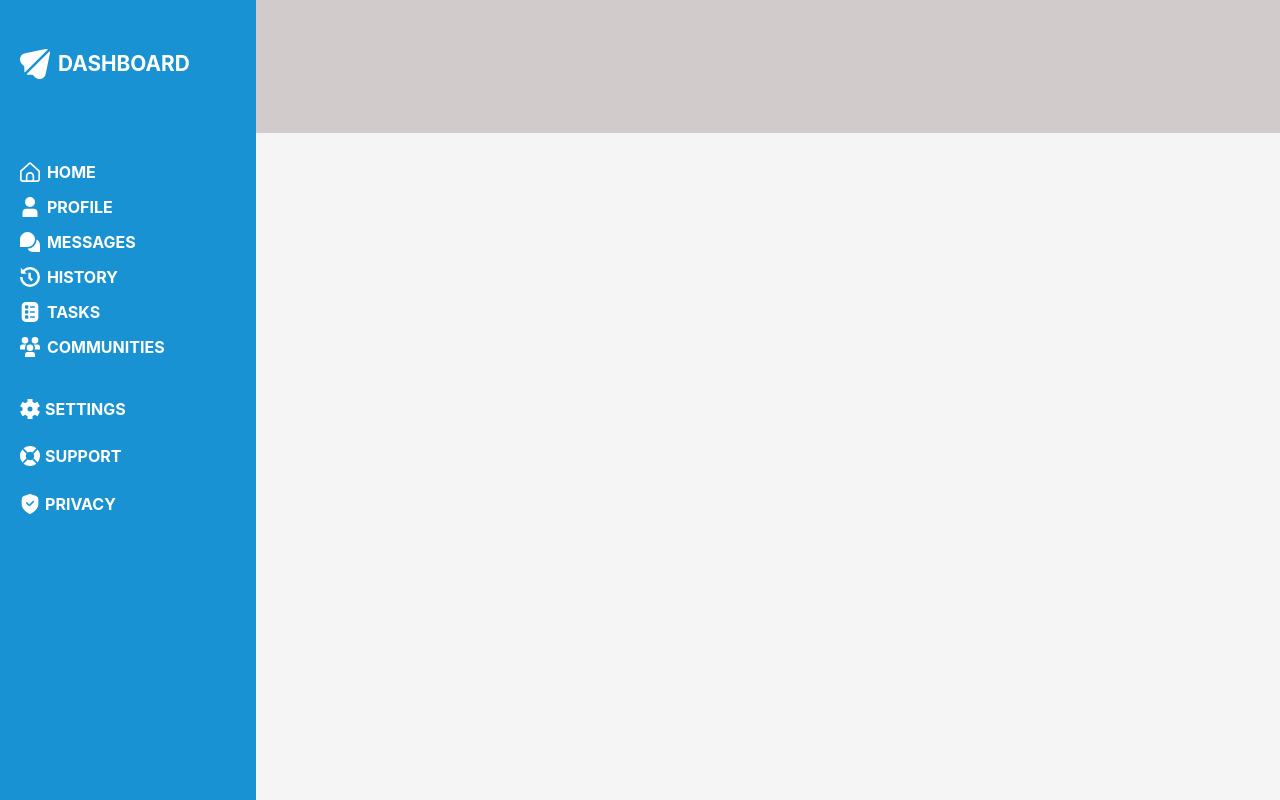
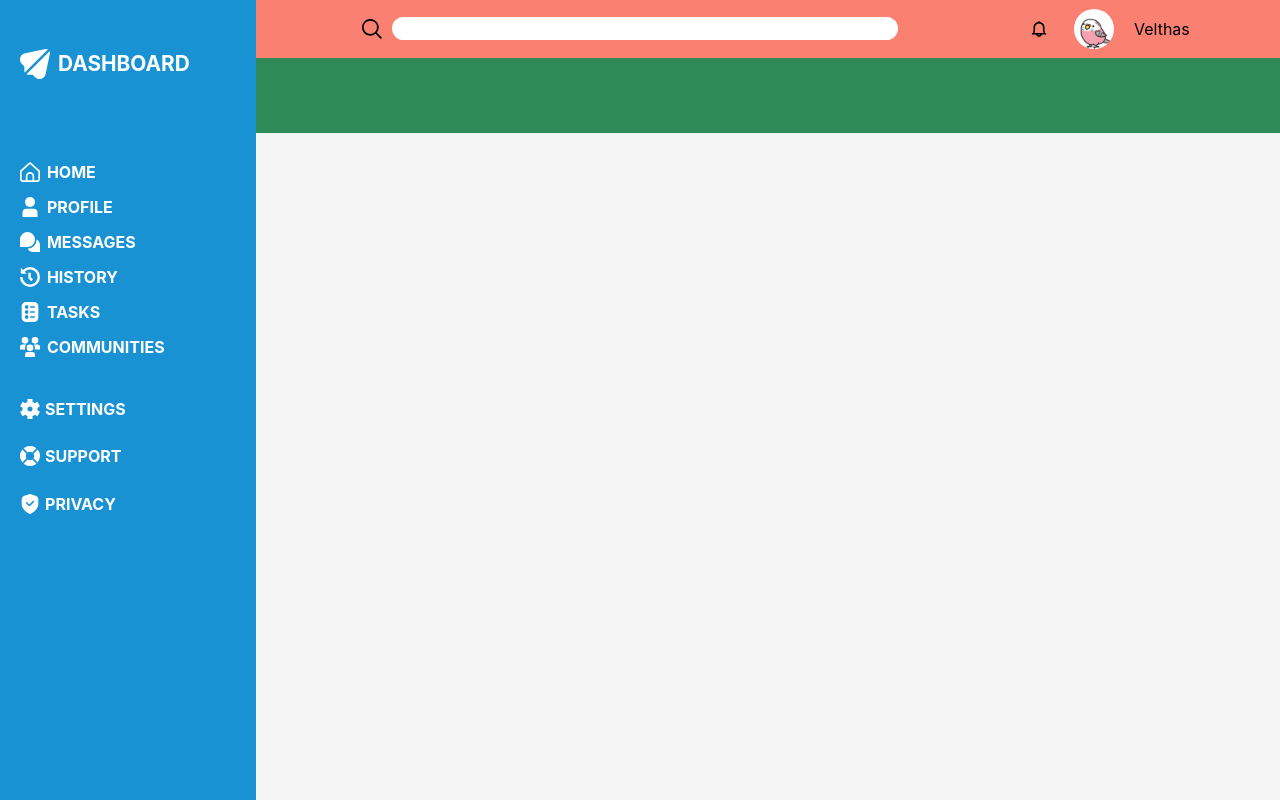
Before and after one commit to Velthas/admin-dashboard, a website built with webpack: page dist/index.html in a window 1280 px wide. Built offline with Linux system fonts and the light colour scheme.

Commit message:
created upper side of header with small animation

```diff
--- a/src/index.js
+++ b/src/index.js
@@ -1,7 +1,7 @@
 // Import stylesheet
 import './style.css';
 
-// Images
+// Sidebar Images
 import ballot from './images/ballot.svg';
 import comment from './images/comments.svg';
 import home from './images/home.svg';
@@ -13,7 +13,13 @@ import user from './images/user.svg';
 import userAlt from './images/users-alt.svg';
 import logo from './images/interface.svg';
 
-// Gather all images based on location in the grid
+//Header Images
+import noBell from './images/bell-no.svg';
+import yesBell from './images/bell-yes.svg';
+import search from './images/search.svg';
+import birb from './images/birb.jpg';
+
+// Gather all images in the sidebar based on location in the grid
 const images = [logo, home, user, comment, past, ballot, userAlt, settings, help, protection];
 
 // Get all the image elements inside the sidebar
@@ -23,3 +29,38 @@ const sidebarIcons = Array.from(document.querySelectorAll('.sidebar img'));
 for(let i = 0; i < sidebarIcons.length; i++) {
     sidebarIcons[i].src = images[i];
 }
+
+// Gather all images in the header
+const headerImages = [search, noBell, birb];
+
+// Gather all the images element in the hader
+const headerImgs = Array.from(document.querySelectorAll('.header img'));
+
+// Change their source dinamically
+for(let i = 0; i < headerImages.length; i++) {
+    headerImgs[i].src = headerImages[i];
+}
+
+
+
+
+
+
+
+// Add tiny animation for fun
+// There are two images in, this will only get the notification bell
+const bellImg = document.querySelector('.user-bar img');
+
+// Counter
+let counter = 0;
+
+bellImg.addEventListener('click', function () {
+    if(counter === 0) {
+        bellImg.src = yesBell;
+        counter = 1;
+    } else {
+        bellImg.src = noBell;
+        counter = 0;
+    }
+
+});
--- a/src/style.css
+++ b/src/style.css
@@ -25,6 +25,8 @@ body {
     height: 100%;
     width: 100%;
 }
+
+/* Rules for the sidebar */
 
 .sidebar {
     background-color: var(--sidebar-color);
@@ -84,11 +86,89 @@ body {
     gap: 5%;
 }
 
+ /* Rules for the header */
 .header {
     background-color: rgb(209, 203, 203);
     grid-column: 2 / 3;
     grid-row: 1 / 2;
 
+    display: grid;
+    grid-template-rows: 1fr 1.3fr;
+    justify-items: stretch;
+
+}
+
+.header-top {
+    background-color: salmon;
+    height: 100%;
+
+    display: grid;
+    grid-template-columns: 3fr 1fr;
+    align-items: center;
+}
+
+.search-bar {
+    justify-self: stretch;
+    height: 100%;
+
+    display: grid;
+    grid-template-rows: 1fr;
+    grid-template-columns: 1fr 5fr;
+    grid-gap: 10px;
+}
+
+.header-top input[type="text"] {
+    height: 23px;
+    width: 80%;
+
+    border: none;
+    border-radius: 20px;
+
+    align-self: center;
+    justify-self: start;
+
+    padding: 4px;
+
+}
+
+.search-bar img:first-child {
+    align-self: center;
+    justify-self: end;
+
+    height: 20px;
+    width: 20px;
+}
+
+.header-bottom {
+    background-color: seagreen;
+    height: 100%;
+}
+
+.user-bar {
+    display: flex;
+    justify-content: flex-start;
+    align-items: center;
+    gap: 20px;
+}
+
+.flex-container {
+    display: flex;
+    align-items: center;
+    justify-content: flex-start;
+    gap: 20px;
+}
+
+.user-bar img:first-child {
+    height: 30px;
+    width: 30px;
+
+    cursor: pointer;
+}
+
+.flex-container img.user-img {
+    width: 40px;
+    height: 40px;
+    border-radius: 80px;
 }
 
 .projects {
```
Also changed, not shown: dist/42b57297a80c45c32751.jpg (added), dist/6f65c2015a27f78844e1.svg (added), dist/96483530759a9be809ae.svg (added), dist/c7a531c747866af1aa5f.svg (added), dist/index.html, dist/main.js, src/images/bell-no.svg (added), src/images/bell-yes.svg (added), src/images/birb.jpg (added), src/images/search.svg (added).
